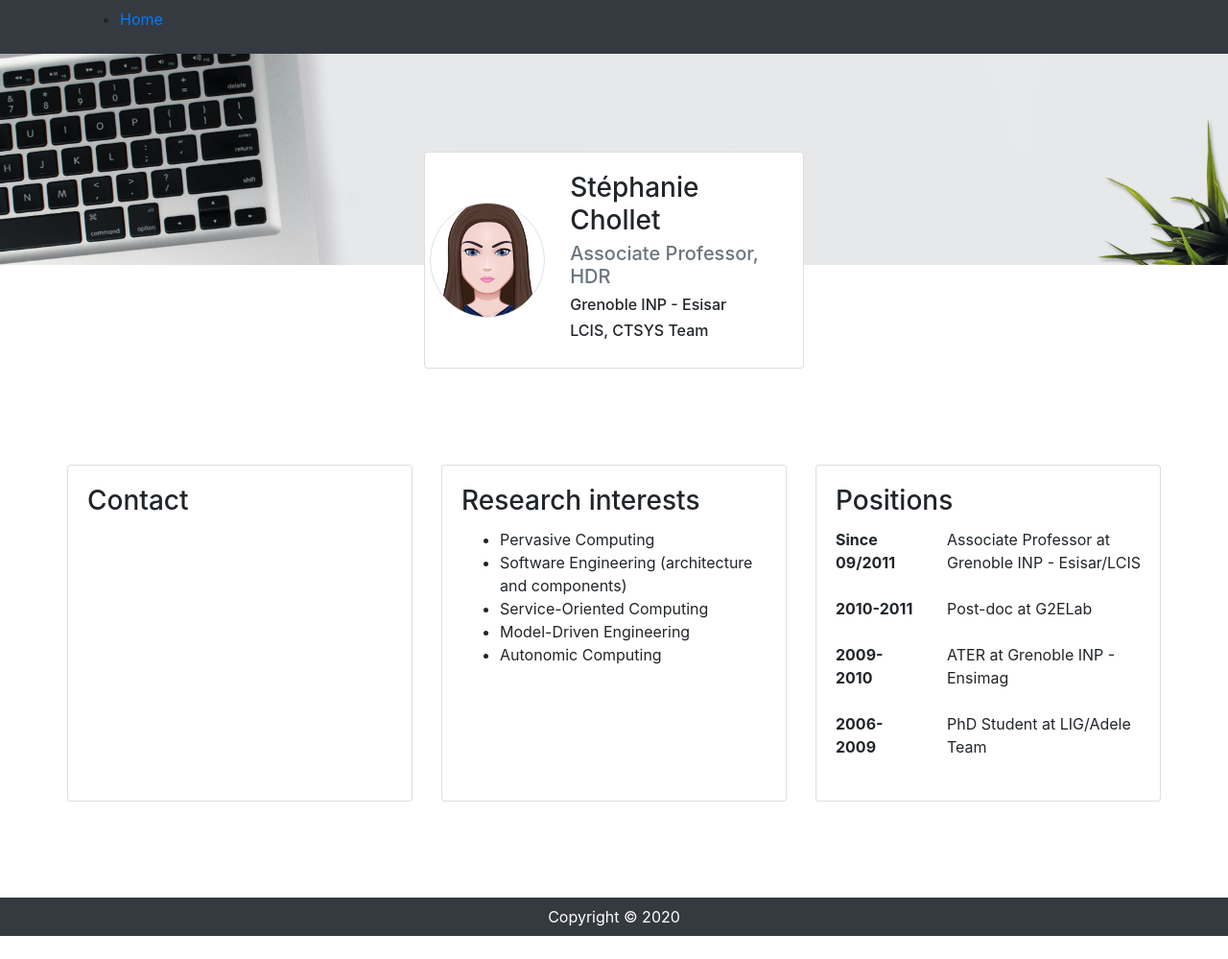
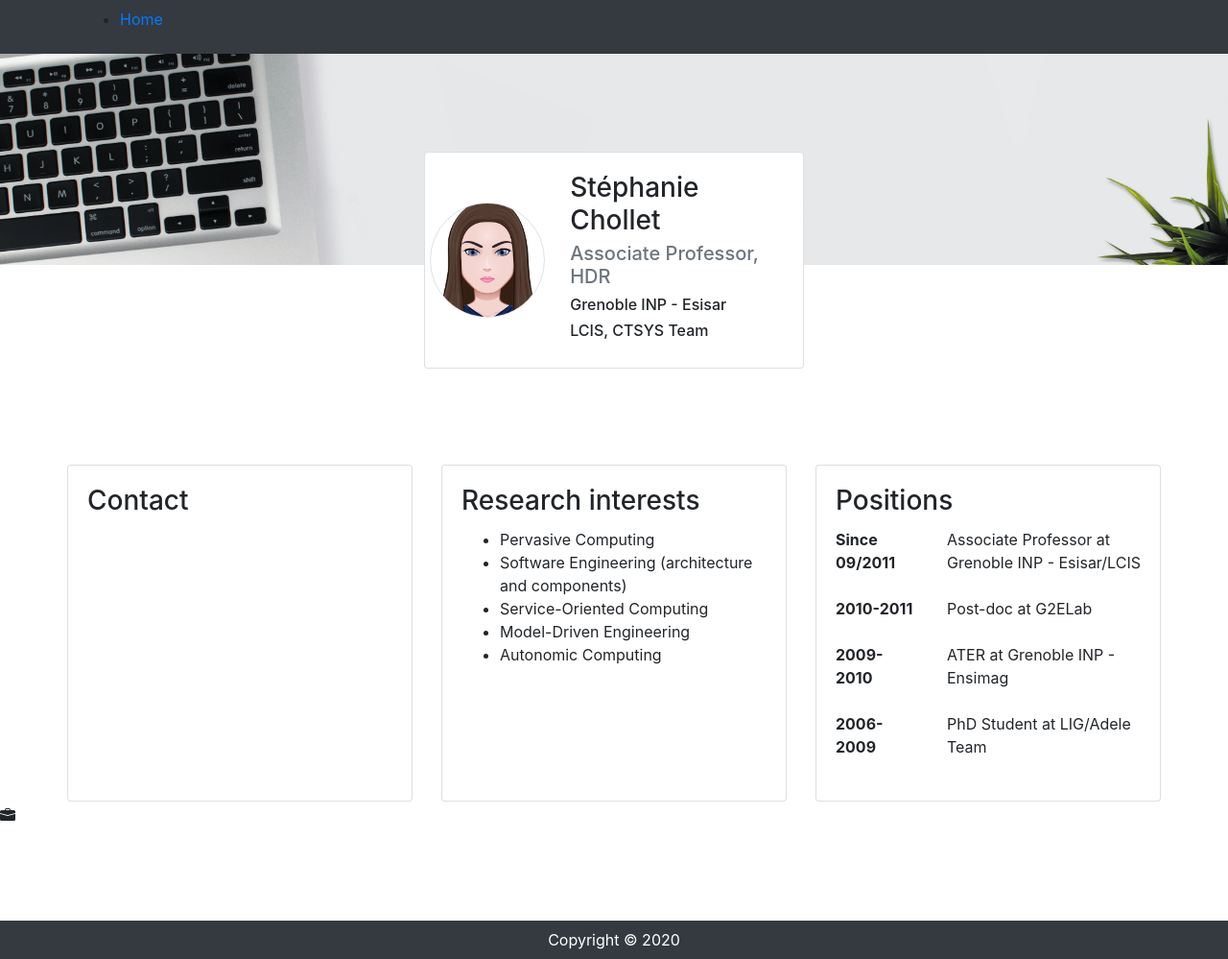
Before and after one commit to schollet/homepage, a Jekyll site: the page built from index.html, in a window 1280 px wide. Shown: the whole page at 96% size. Built offline with Jekyll 4.4.1, drawn with Linux system fonts in a browser that asks for light colours; before the commit the page ends 975 px from its top, so only the background shows below that.

Commit message:
Update index.html

```diff
--- a/index.html
+++ b/index.html
@@ -70,3 +70,7 @@ layout: default
     </div>
   </div>
 </div>
+<svg width="1em" height="1em" viewBox="0 0 16 16" class="bi bi-briefcase-fill" fill="currentColor" xmlns="http://www.w3.org/2000/svg">
+  <path fill-rule="evenodd" d="M0 12.5A1.5 1.5 0 0 0 1.5 14h13a1.5 1.5 0 0 0 1.5-1.5V6.85L8.129 8.947a.5.5 0 0 1-.258 0L0 6.85v5.65z"/>
+  <path fill-rule="evenodd" d="M0 4.5A1.5 1.5 0 0 1 1.5 3h13A1.5 1.5 0 0 1 16 4.5v1.384l-7.614 2.03a1.5 1.5 0 0 1-.772 0L0 5.884V4.5zm5-2A1.5 1.5 0 0 1 6.5 1h3A1.5 1.5 0 0 1 11 2.5V3h-1v-.5a.5.5 0 0 0-.5-.5h-3a.5.5 0 0 0-.5.5V3H5v-.5z"/>
+</svg>
```
